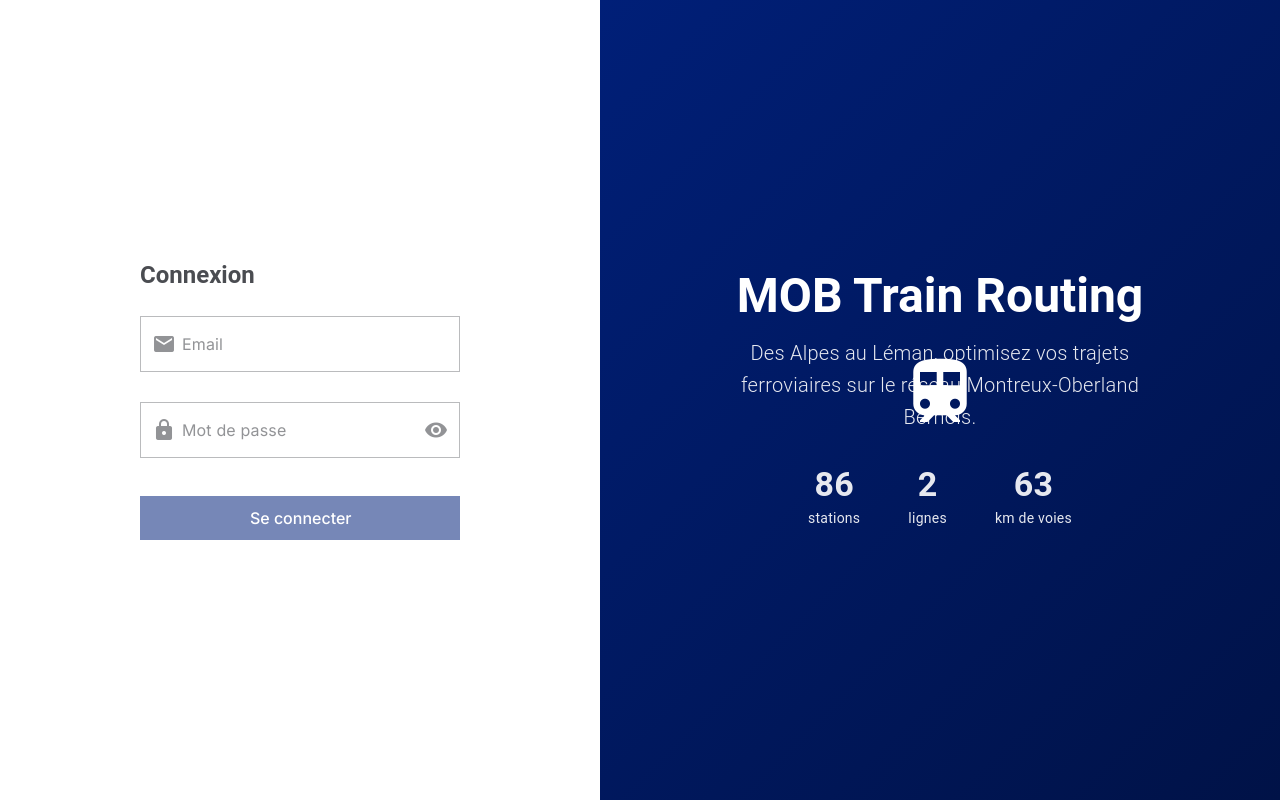
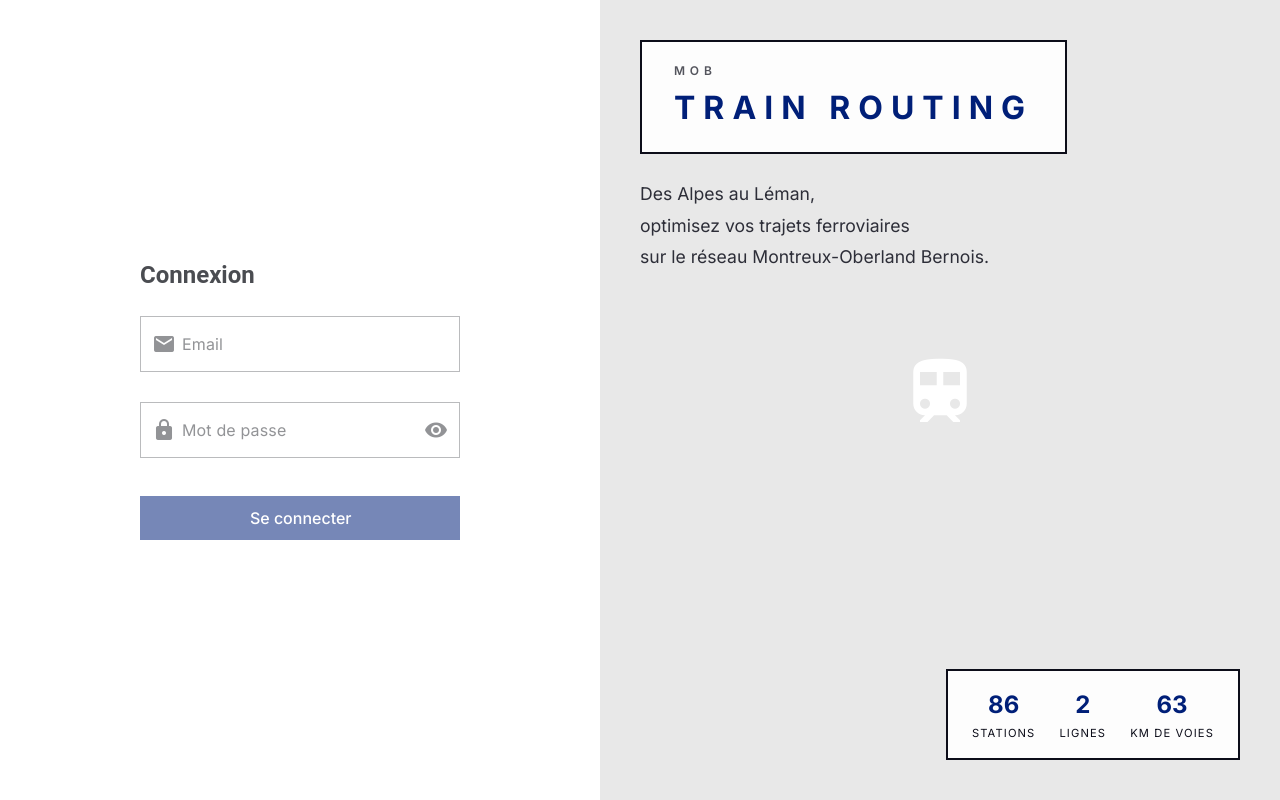
Before and after one commit to leo-rnl/mob-train-routing, a Vue app in the folder frontend/: page /login in a window 1280 px wide. Built offline with nearby package versions, Linux system fonts and the light colour scheme; no server answers.

Commit message:
feat(frontend): redesign login page layout with diagonal composition
- Title + tagline top-left, stats bottom-right (rail diagonal between)
- MOB subtle, Train Routing takes lead with letter-spacing
- Gray background with white boxes and 2px black borders
- Increased lighting for brighter 3D scene

```diff
--- a/frontend/src/views/LoginView.vue
+++ b/frontend/src/views/LoginView.vue
@@ -16,24 +16,33 @@
     <!-- Right panel: 3D Scene -->
     <aside class="login-layout__aside">
       <TrainCanvas model-path="/models/train-scene.glb" class="login-layout__canvas" />
-      <div class="login-layout__aside-content">
-        <h2 class="text-h3 font-weight-bold mb-4">MOB Train Routing</h2>
-        <p class="text-h6 font-weight-light login-layout__tagline">
-          Des Alpes au Léman, optimisez vos trajets ferroviaires sur le réseau Montreux-Oberland
-          Bernois.
+      <!-- Top left: Title + tagline -->
+      <div class="login-layout__header">
+        <div class="login-layout__title-box">
+          <span class="login-layout__title-mob">MOB</span>
+          <span class="login-layout__title-main">Train Routing</span>
+        </div>
+        <p class="login-layout__tagline">
+          Des Alpes au Léman,<br />
+          optimisez vos trajets ferroviaires<br />
+          sur le réseau Montreux-Oberland Bernois.
         </p>
-        <div class="login-layout__stats mt-8">
+      </div>
+
+      <!-- Bottom right: Stats -->
+      <div class="login-layout__footer">
+        <div class="login-layout__stats">
           <div class="login-layout__stat">
-            <span class="text-h4 font-weight-bold">86</span>
-            <span class="text-body-2">stations</span>
+            <span class="login-layout__stat-value">86</span>
+            <span class="login-layout__stat-label">stations</span>
           </div>
           <div class="login-layout__stat">
-            <span class="text-h4 font-weight-bold">2</span>
-            <span class="text-body-2">lignes</span>
+            <span class="login-layout__stat-value">2</span>
+            <span class="login-layout__stat-label">lignes</span>
           </div>
           <div class="login-layout__stat">
-            <span class="text-h4 font-weight-bold">63</span>
-            <span class="text-body-2">km de voies</span>
+            <span class="login-layout__stat-value">63</span>
+            <span class="login-layout__stat-label">km de voies</span>
           </div>
         </div>
       </div>
@@ -68,11 +77,8 @@
   .login-layout__aside {
     flex: 1;
     position: relative;
-    background: linear-gradient(135deg, rgb(var(--v-theme-primary)) 0%, #001247 100%);
-    color: white;
-    display: flex;
-    align-items: center;
-    justify-content: center;
+    background-color: #e8e8e8;
+    color: #0c0d19;
     overflow: hidden;
   }
 
@@ -82,31 +88,84 @@
     z-index: 0;
   }
 
-  .login-layout__aside-content {
-    position: relative;
+  /* Top left: Title + tagline */
+  .login-layout__header {
+    position: absolute;
+    top: 40px;
+    left: 40px;
     z-index: 1;
-    padding: 40px;
-    max-width: 500px;
-    text-align: center;
+  }
+
+  .login-layout__title-box {
+    display: inline-flex;
+    flex-direction: column;
+    align-items: flex-start;
+    padding: 20px 32px;
+    border: 2px solid #0c0d19;
+    background-color: rgba(255, 255, 255, 0.9);
+    margin-bottom: 24px;
+  }
+
+  .login-layout__title-mob {
+    font-size: 0.75rem;
+    font-weight: 600;
+    letter-spacing: 0.4em;
+    text-transform: uppercase;
+    color: #0c0d19;
+    opacity: 0.7;
+    margin-bottom: 4px;
+  }
+
+  .login-layout__title-main {
+    font-size: 2rem;
+    font-weight: 700;
+    letter-spacing: 0.25em;
+    text-transform: uppercase;
+    color: rgb(var(--v-theme-primary));
   }
 
   .login-layout__tagline {
-    opacity: 0.9;
-    line-height: 1.6;
+    font-size: 1.1rem;
+    line-height: 1.8;
+    color: #0c0d19;
+    max-width: 420px;
+    opacity: 0.85;
+  }
+
+  /* Bottom right: Stats */
+  .login-layout__footer {
+    position: absolute;
+    bottom: 40px;
+    right: 40px;
+    z-index: 1;
   }
 
   .login-layout__stats {
-    display: flex;
-    justify-content: center;
-    gap: 48px;
+    display: inline-flex;
+    gap: 24px;
+    padding: 16px 24px;
+    border: 2px solid #0c0d19;
+    background-color: rgba(255, 255, 255, 0.9);
   }
 
   .login-layout__stat {
     display: flex;
     flex-direction: column;
     align-items: center;
-    gap: 4px;
-    opacity: 0.9;
+    gap: 2px;
+  }
+
+  .login-layout__stat-value {
+    font-size: 1.5rem;
+    font-weight: 700;
+    color: rgb(var(--v-theme-primary));
+  }
+
+  .login-layout__stat-label {
+    font-size: 0.7rem;
+    text-transform: uppercase;
+    letter-spacing: 0.1em;
+    color: #0c0d19;
   }
 
   /* Responsive: stack on mobile */
```
